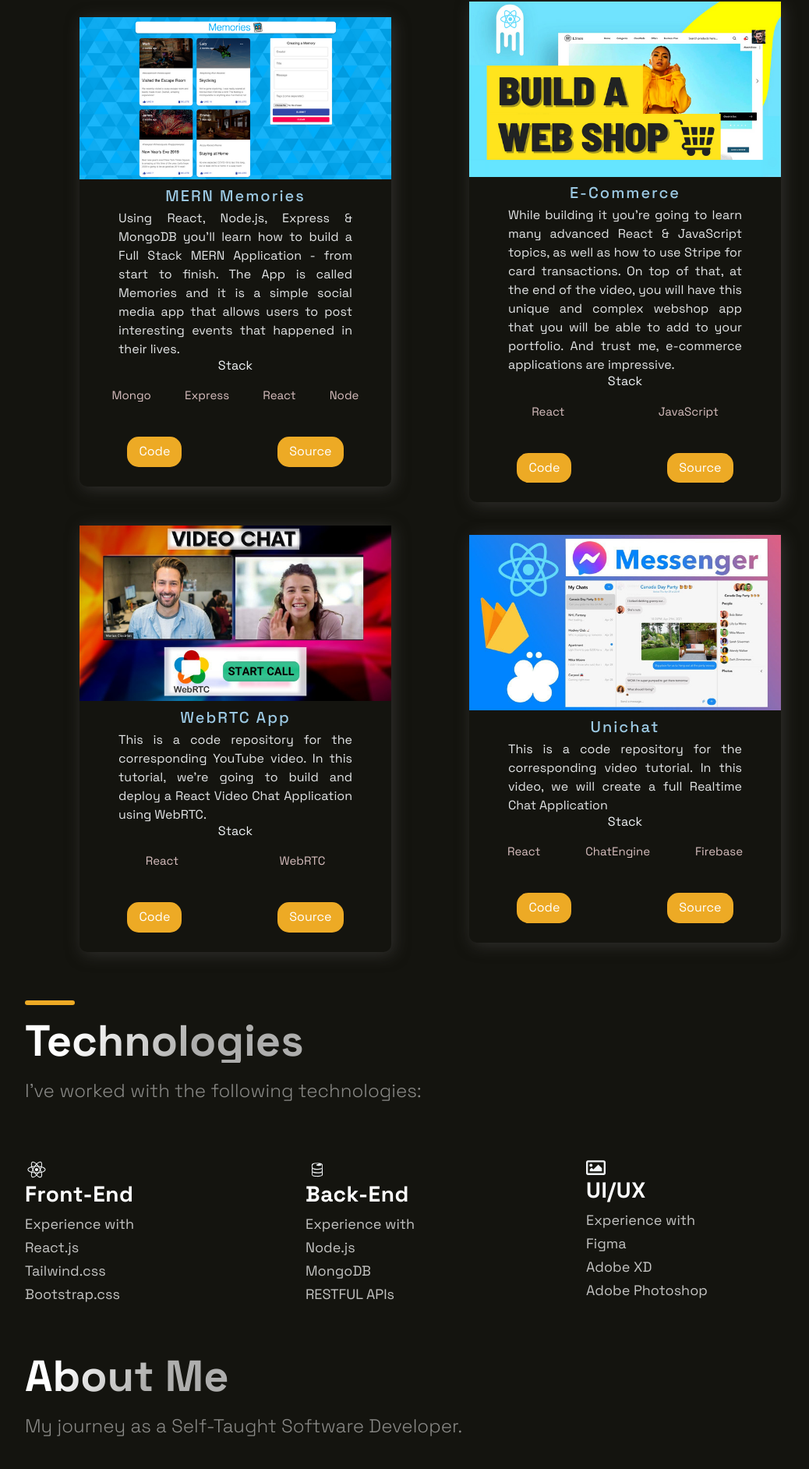
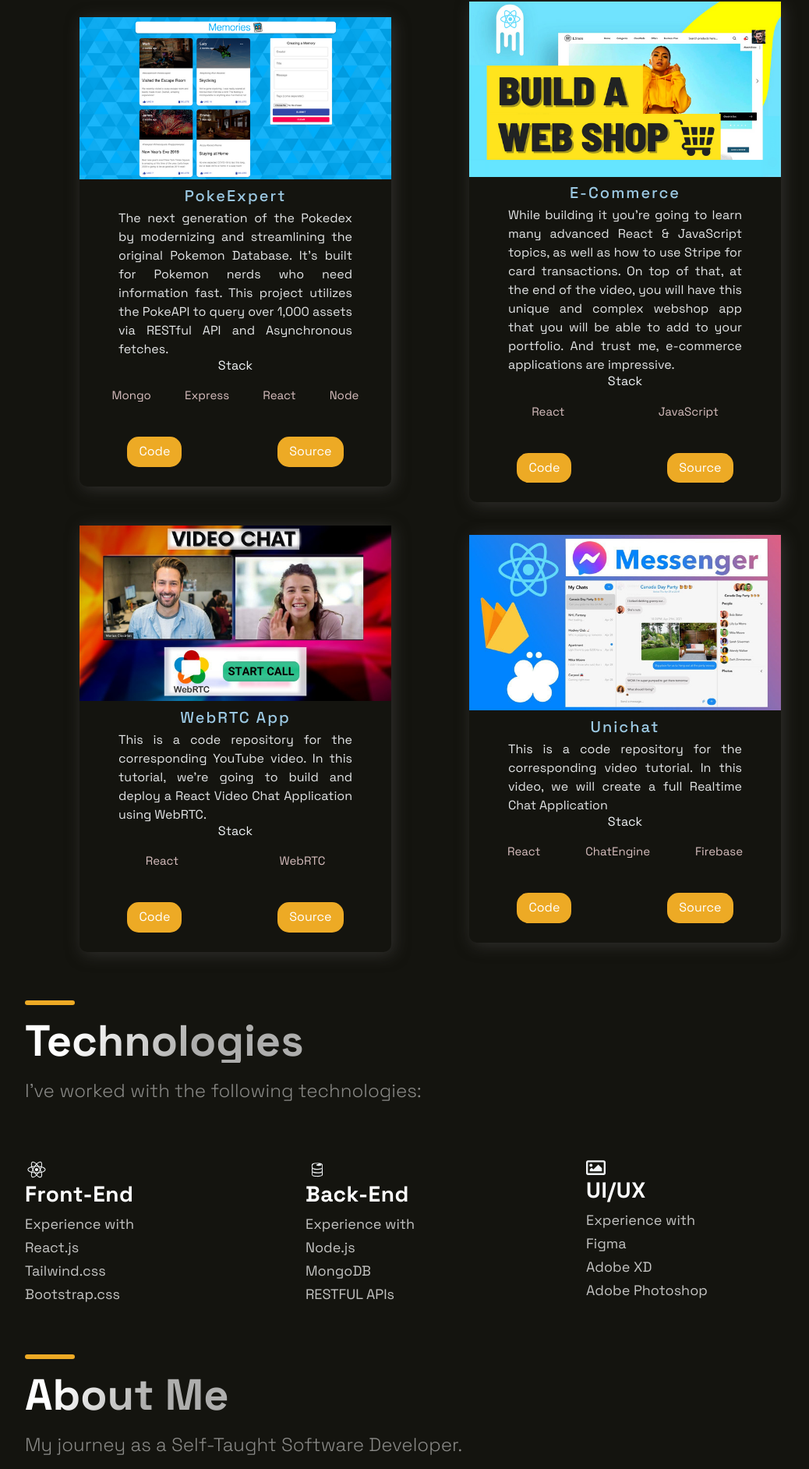
Before and after one commit to davidliberal0/personal-portfolio, a Next.js app: page / in a window 1280 px wide. Shown: the part 811-2695 px from the top of the page at 78% size, without its empty margins (88-1126 px from the left). Built offline with nearby package versions, Linux system fonts and the light colour scheme.

Commit message:
minor update

```diff
--- a/src/components/TimeLine/TimeLine.js
+++ b/src/components/TimeLine/TimeLine.js
@@ -67,6 +67,8 @@
 
     return (
         <Section id="about">
+            <SectionDivider />
+            <br />
             <SectionTitle>About Me</SectionTitle>
             <SectionText>
                 My journey as a Self-Taught Software Developer.
--- a/src/constants/constants.js
+++ b/src/constants/constants.js
@@ -1,8 +1,8 @@
 export const projects = [
     {
-        title: "MERN Memories",
+        title: "PokeExpert",
         description:
-            "Using React, Node.js, Express & MongoDB you'll learn how to build a Full Stack MERN Application - from start to finish. The App is called Memories and it is a simple social media app that allows users to post interesting events that happened in their lives.",
+            "The next generation of the Pokedex by modernizing and streamlining the original Pokemon Database. It's built for Pokemon nerds who need information fast. This project utilizes the PokeAPI to query over 1,000 assets via RESTful API and Asynchronous fetches. ",
         image: "/images/1.png",
         tags: ["Mongo", "Express", "React", "Node"],
         source: "https://google.com",
```
